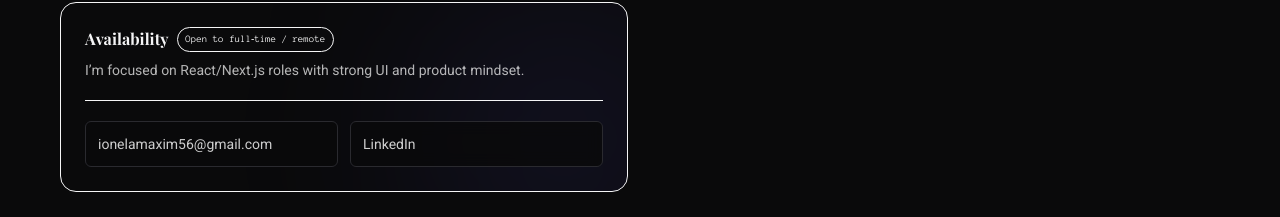
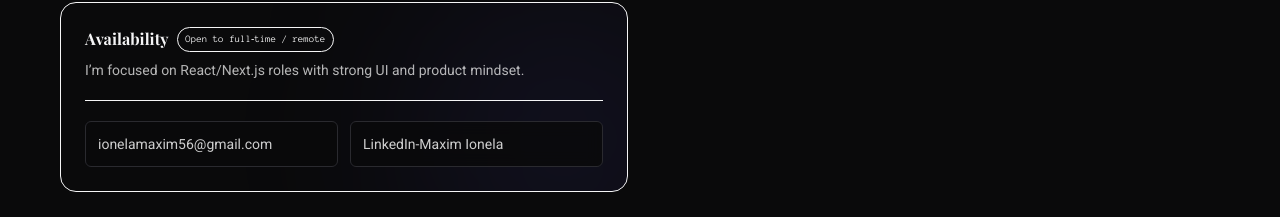
Before and after one commit to Ionelamaxim2/PortofolioMIL, a Next.js app: page / in a window 1280 px wide. Shown: the part 3440-3657 px from the top of the page. Built offline with nearby package versions, Linux system fonts and the light colour scheme.

Commit message:
chore: push

```diff
--- a/src/components/lets-grow.tsx
+++ b/src/components/lets-grow.tsx
@@ -43,7 +43,7 @@ export default function LetsGrow() {
                 className="glass rounded-md p-3 block w-full overflow-hidden text-ellipsis whitespace-nowrap"
                 title="LinkedIn"
               >
-                LinkedIn
+                LinkedIn-Maxim Ionela
               </a>
             </div>
           </div>
```
